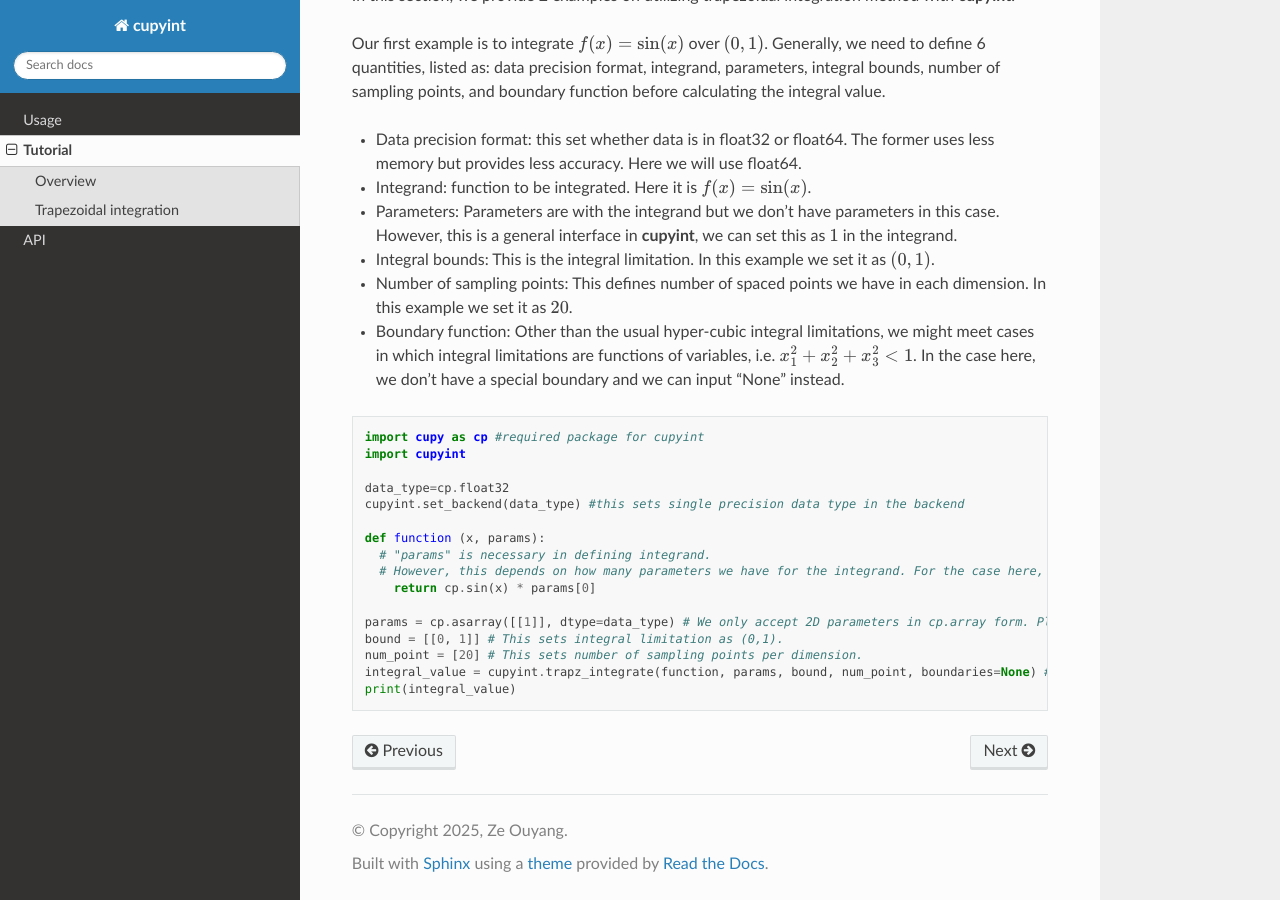
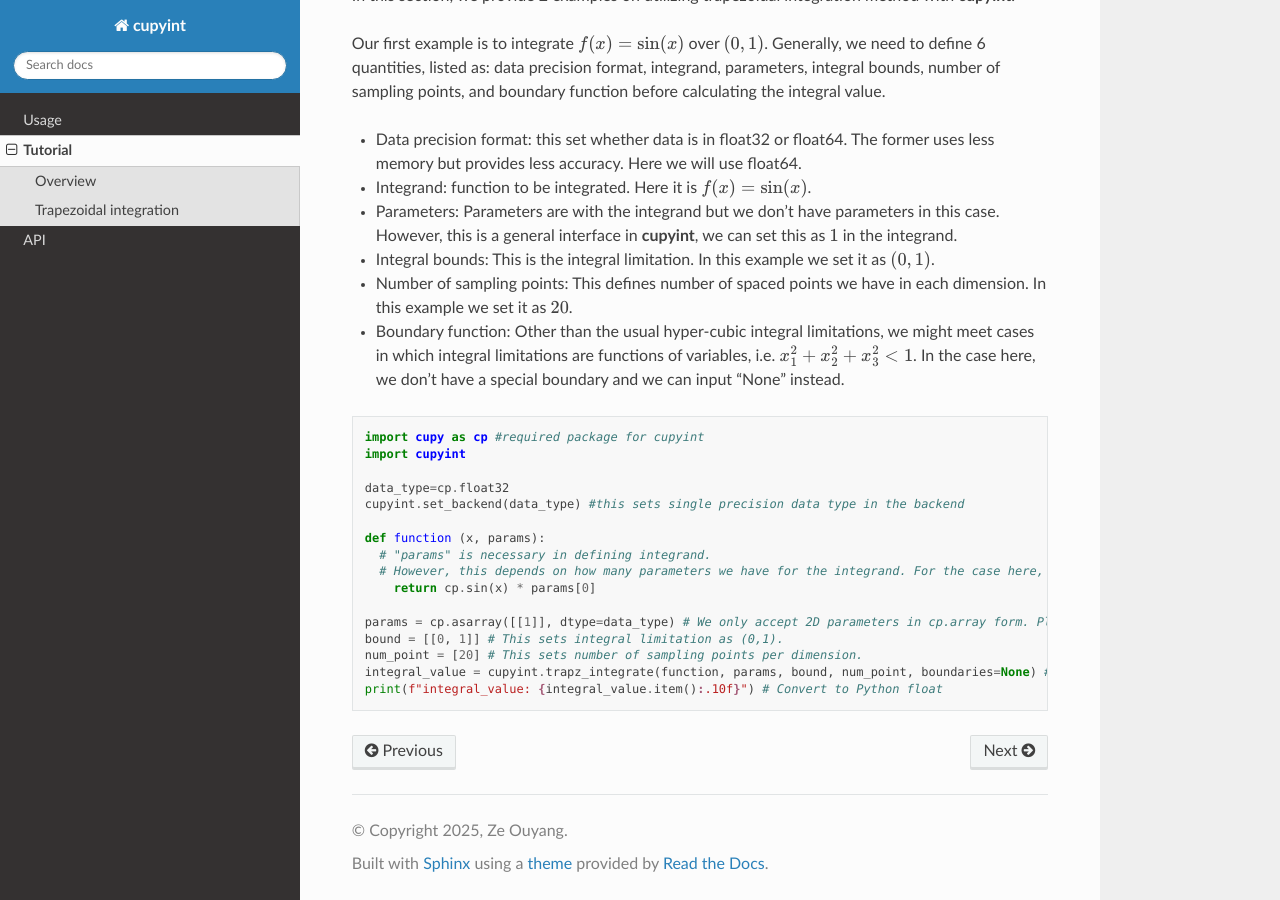
Before and after one commit to ze-ouyang/cupyint_doc, a Sphinx documentation site: the page built from docs/source/tutorial.rst, in a window 1280 px wide and 900 px high, scrolled down 1105 px. Built offline with Sphinx 7.4.7 and the Read the Docs theme 3.1.0, drawn with Linux system fonts in a browser that asks for light colours.

Commit message:
Update tutorial.rst

```diff
--- a/docs/source/tutorial.rst
+++ b/docs/source/tutorial.rst
@@ -63,4 +63,4 @@ Our first example is to integrate :math:`f(x)=\mathrm{sin}(x)` over :math:`(0,1)
   bound = [[0, 1]] # This sets integral limitation as (0,1).
   num_point = [20] # This sets number of sampling points per dimension.
   integral_value = cupyint.trapz_integrate(function, params, bound, num_point, boundaries=None) #We use trapz_integrate function
-  print(integral_value)
+  print(f"integral_value: {integral_value.item():.10f}") # Convert to Python float
```
